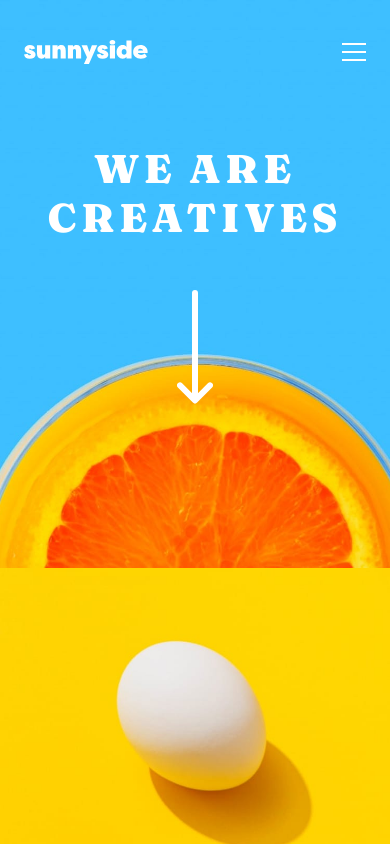
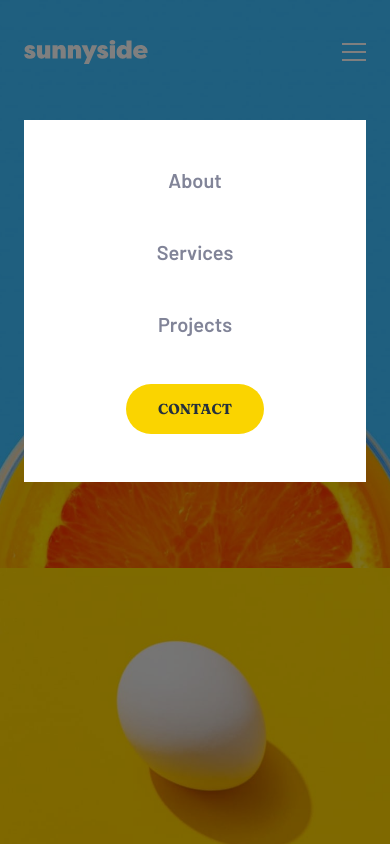
Before and after one commit to MichaelRendall/sunnyside-agency, a React (Create React App) app: page / in a window 390 px wide. Shown: the top 844 px of the page. Built offline with nearby package versions, Linux system fonts and the light colour scheme.

Commit message:
added mobile nav popup

```diff
--- a/package.json
+++ b/package.json
@@ -10,9 +10,11 @@
     "@types/node": "^16.11.24",
     "@types/react": "^17.0.39",
     "@types/react-dom": "^17.0.11",
+    "@types/react-transition-group": "^4.4.4",
     "react": "^17.0.2",
     "react-dom": "^17.0.2",
     "react-scripts": "5.0.0",
+    "react-transition-group": "^4.4.2",
     "sass": "^1.49.7",
     "typescript": "^4.5.5",
     "web-vitals": "^2.1.4"
--- a/public/index.html
+++ b/public/index.html
@@ -14,6 +14,8 @@
   </head>
   <body>
     <noscript>You need to enable JavaScript to run this app.</noscript>
+    <div id="backdrop-hook"></div>
+    <div id="popup-hook"></div>
     <div id="root"></div>
     <!--
       This HTML file is a template.
--- a/src/components/Header/Header.tsx
+++ b/src/components/Header/Header.tsx
@@ -1,16 +1,24 @@
-import React from "react";
+import React, { useState } from "react";
 import classes from "./Header.module.scss";
 import logo from "../../assets/logo.svg";
-import hamburger from "../../assets/icon-hamburger.svg";
+import { ReactComponent as Hamburger } from "../../assets/icon-hamburger.svg";
 import arrowDown from "../../assets/icon-arrow-down.svg";
 import NavItems from "../Nav/NavItems";
+import Popup from "../UI/Popup";
+import Backdrop from "../UI/Backdrop";
 
 const Header = () => {
+  const [drawerShowing, setDrawerShowing] = useState(true);
+
   return (
+    <>
+      {drawerShowing && <Backdrop clicked={() => setDrawerShowing(false)} />}
+      {drawerShowing && <Popup show={drawerShowing} />}
+
       <header className={classes.header}>
         <div className={classes.header__nav}>
           <img src={logo} alt="Sunnyside Logo" />
-        <img className="mobile" src={hamburger} alt="Hamburger Icon" />
+          <Hamburger className="mobile" onClick={() => setDrawerShowing(!drawerShowing)} />
           <nav className="desktop">
             <NavItems />
           </nav>
@@ -18,6 +26,7 @@ const Header = () => {
         <h1>We are Creatives</h1>
         <img src={arrowDown} alt="Downward pointing arrow" />
       </header>
+    </>
   );
 };
 
--- a/src/components/Nav/NavItem.module.scss
+++ b/src/components/Nav/NavItem.module.scss
@@ -9,7 +9,7 @@
   background-color: $white;
   padding: 1rem 2rem;
   border-radius: 50px;
-  color: black;
+  color: $blue-desaturated;
   text-transform: uppercase;
 
   &:hover {
@@ -17,3 +17,16 @@
     color: $white;
   }
 }
+
+.button.popup {
+  background-color: $yellow;
+
+  &:hover {
+    background-color: rgba($yellow, 0.3);
+    color: $blue-desaturated;
+  }
+}
+
+.popup:hover {
+  color: $blue-desaturated;
+}
--- a/src/components/Nav/NavItem.tsx
+++ b/src/components/Nav/NavItem.tsx
@@ -5,12 +5,19 @@ interface NavItemProps {
   text: string;
   link: string;
   class: string;
+  popup?: boolean;
 }
 
 const NavItem: React.FC<NavItemProps> = (props) => {
   return (
     <a href={props.link}>
-      <li className={classes[props.class]}>{props.text}</li>
+      <li
+        className={`${classes[props.class]} ${
+          props.popup ? classes.popup : ""
+        }`}
+      >
+        {props.text}
+      </li>
     </a>
   );
 };
--- a/src/components/Nav/NavItems.module.scss
+++ b/src/components/Nav/NavItems.module.scss
@@ -11,3 +11,7 @@
   list-style: none;
   color: inherit;
 }
+
+.popup {
+  flex-direction: column;
+}
--- a/src/components/Nav/NavItems.tsx
+++ b/src/components/Nav/NavItems.tsx
@@ -4,6 +4,7 @@ import classes from "./NavItems.module.scss";
 
 interface NavItemsProps {
   hideContact?: boolean;
+  popup?: boolean;
 }
 
 const NavItems: React.FC<NavItemsProps> = (props) => {
@@ -36,13 +37,14 @@ const NavItems: React.FC<NavItemsProps> = (props) => {
   }
 
   return (
-    <ul className={classes.nav}>
+    <ul className={`${classes.nav} ${props.popup ? classes.popup : ""}`}>
       {navItems.map((navItem) => (
         <NavItem
           key={navItem.text}
           text={navItem.text}
           link={navItem.link}
           class={navItem.class}
+          popup={props.popup}
         />
       ))}
     </ul>
--- /dev/null
+++ b/src/components/UI/Backdrop.module.scss
@@ -0,0 +1,11 @@
+@import "../../styles/_variables.scss";
+
+.backdrop {
+  position: fixed;
+  top: 0;
+  left: 0;
+  width: 100%;
+  height: 100vh;
+  background: rgba(0, 0, 0, 0.5);
+  z-index: 10;
+}
--- /dev/null
+++ b/src/components/UI/Backdrop.tsx
@@ -0,0 +1,16 @@
+import React from "react";
+import ReactDOM from "react-dom";
+import classes from "./Backdrop.module.scss";
+
+interface BackdropProps {
+  clicked: () => void;
+}
+
+const Backdrop: React.FC<BackdropProps> = (props) => {
+  return ReactDOM.createPortal(
+    <div className={classes.backdrop} onClick={props.clicked}></div>,
+    document.getElementById("backdrop-hook")!
+  );
+};
+
+export default Backdrop;
--- /dev/null
+++ b/src/components/UI/Popup.module.scss
@@ -0,0 +1,10 @@
+@import "../../styles/_variables.scss";
+
+.popup {
+  background: $white;
+  width: 100%;
+  margin: 0 1.5rem;
+  padding: 3rem 2rem;
+  color: $dark-blue-grey;
+  font-size: 1.25rem;
+}
--- /dev/null
+++ b/src/components/UI/Popup.tsx
@@ -0,0 +1,22 @@
+import React from "react";
+import ReactDom from "react-dom";
+import NavItems from "../Nav/NavItems";
+import classes from "./Popup.module.scss";
+
+interface PopupProps {
+  show: boolean;
+}
+
+const Popup: React.FC<PopupProps> = (props) => {
+  const content = (
+    <div className={classes.popup}>
+      <nav>
+        <NavItems popup />
+      </nav>
+    </div>
+  );
+
+  return ReactDom.createPortal(content, document.getElementById("popup-hook")!);
+};
+
+export default Popup;
--- a/src/index.scss
+++ b/src/index.scss
@@ -9,6 +9,15 @@
 
 body {
   margin: 0;
+}
+
+#popup-hook {
+  display: flex;
+  justify-content: center;
+  position: absolute;
+  top: 120px;
+  width: 100%;
+  z-index: 20;
 }
 
 /* TEXT STYLES */
```
Also changed, not shown: 1 other file (tests, documents, lock files or other folders). Lines whose indentation alone changed are shown as unchanged.
